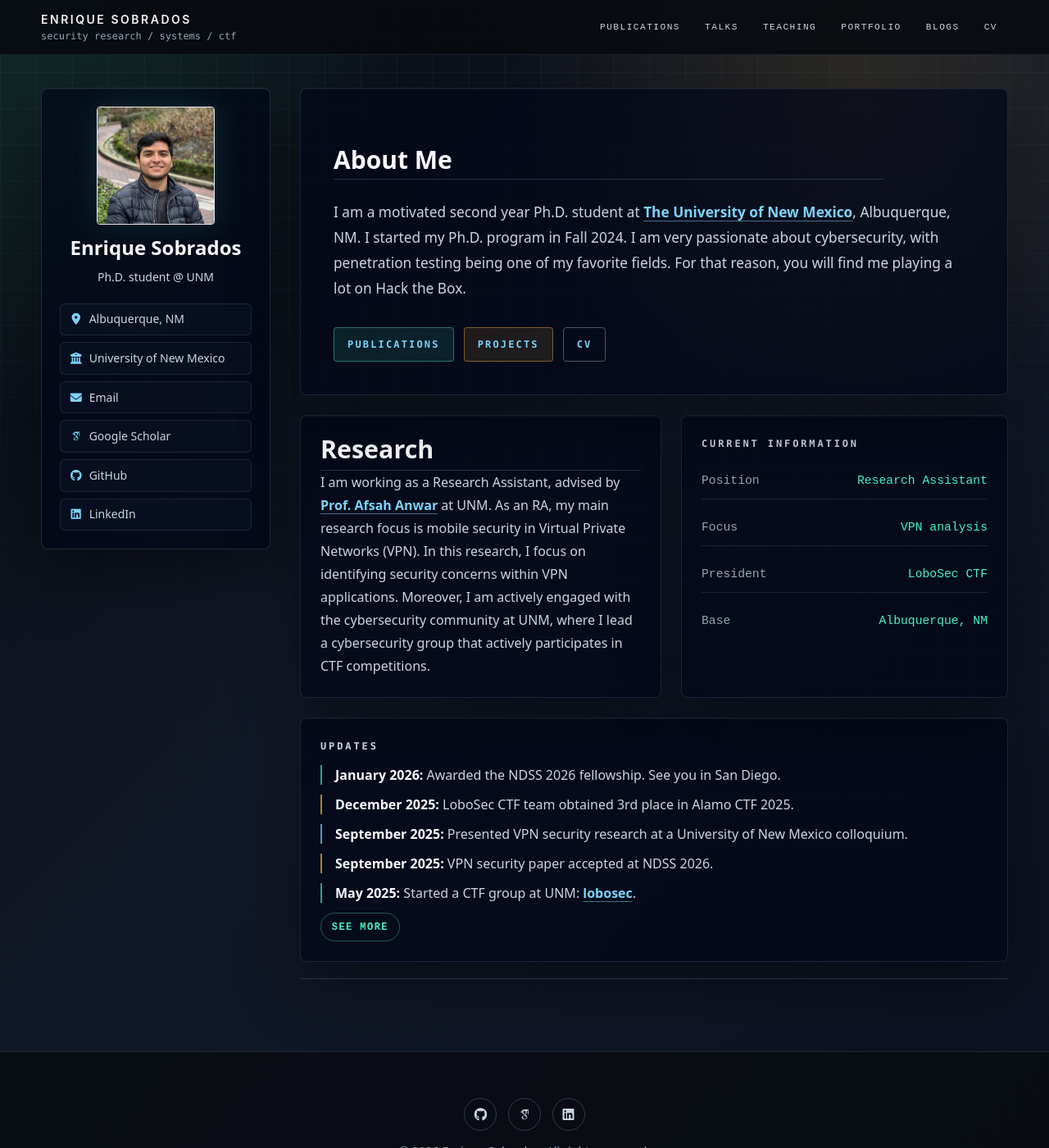
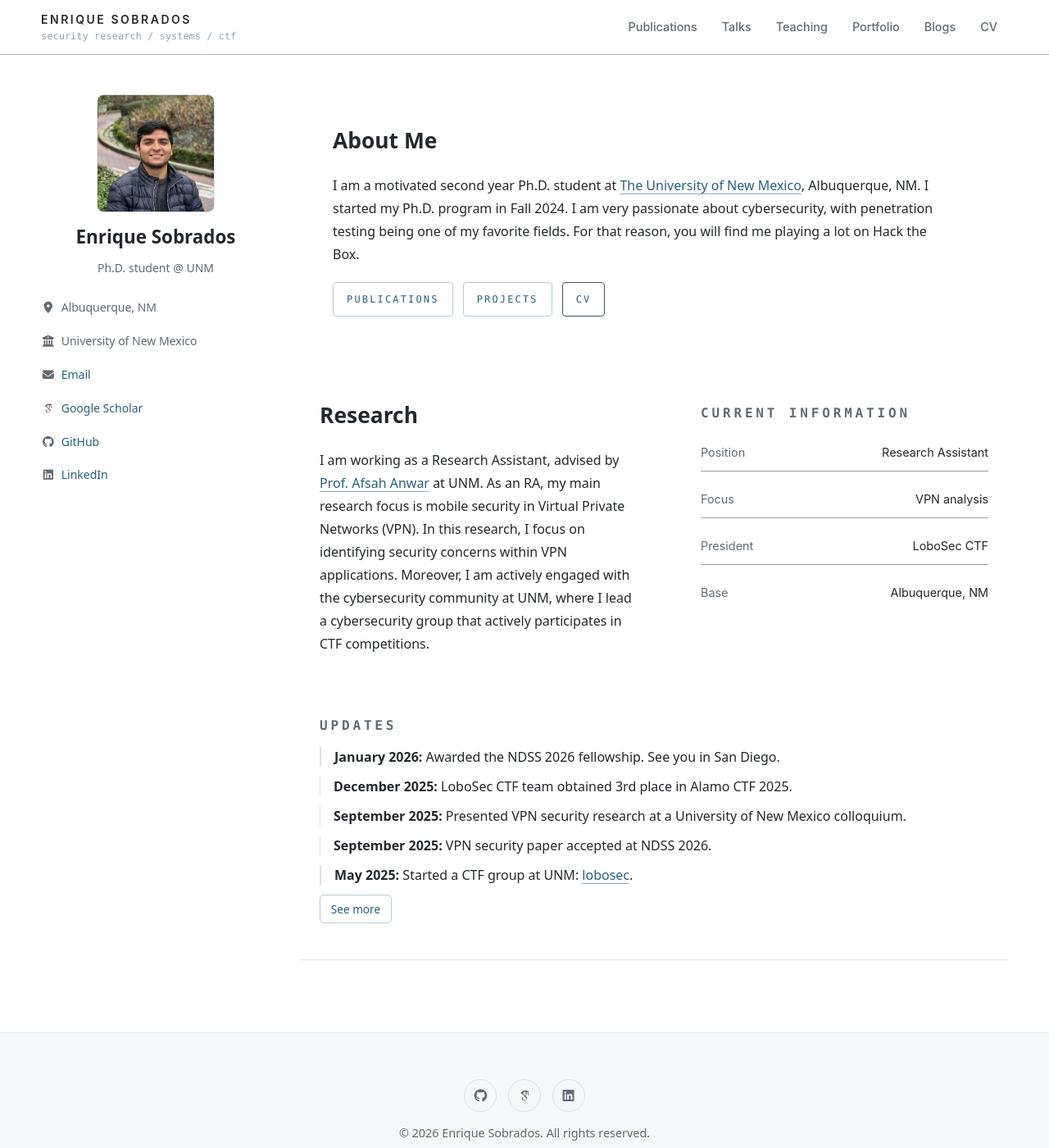
Before and after one commit to Enrique720/enrique720.github.io, a Jekyll site: the page built from _pages/about.md, in a window 1280 px wide and 1400 px high. Shown: the whole window at 82% size. Built offline with Jekyll 4.4.1, drawn with Linux system fonts in a browser that asks for light colours; nearby versions of some CDN libraries; some web fonts are replaced.

Commit message:
Refine site design with restrained colors and typography

```diff
--- a/_includes/head/custom.html
+++ b/_includes/head/custom.html
@@ -35,7 +35,7 @@
 <link rel="icon" type="image/png" href="{{ base_path }}/images/favicon-192x192.png" sizes="192x192"/>
 <link rel="manifest" href="{{ base_path }}/images/manifest.json"/>
 <link rel="icon" href="/images/favicon.ico"/>
-<meta name="theme-color" content="#080b10"/>
+<meta name="theme-color" content="#ffffff"/>
 <link rel="stylesheet" href="{{ base_path }}/assets/css/academicons.css"/>
 <link rel="stylesheet" href="https://cdnjs.cloudflare.com/ajax/libs/font-awesome/6.5.2/css/all.min.css" crossorigin="anonymous">
 <style>
@@ -1248,6 +1248,7 @@
     .signal-grid { grid-template-columns: 1.05fr .95fr; }
   }
 </style>
+<link rel="stylesheet" href="{{ base_path }}/assets/css/refined.css">
 <!-- Support for MatJax -->
 <script src="https://cdnjs.cloudflare.com/polyfill/v3/polyfill.min.js?features=es6"></script>
 <script src="https://code.jquery.com/jquery-3.6.0.min.js"></script>
--- /dev/null
+++ b/assets/css/refined.css
@@ -0,0 +1,157 @@
+/* Shared, restrained presentation for all site layouts. */
+:root {
+  --font: Inter, system-ui, -apple-system, "Segoe UI", sans-serif;
+  --ink: #24282c;
+  --muted: #626a73;
+  --line: #dde1e5;
+  --surface: #f5f6f7;
+  --accent: #286080;
+  --hover: #17445e;
+}
+body { background: #fff; color: var(--ink) !important; font-family: var(--font); }
+body::before { display: none; }
+::selection { background: #d9eaf3; color: var(--ink); }
+strong { color: var(--ink); }
+a { color: var(--accent); text-decoration-color: #8cb0c5; }
+a:hover { color: var(--hover); text-decoration-color: var(--hover); }
+:focus-visible { outline: 2px solid var(--accent); outline-offset: 4px; }
+#main { padding-top: 48px; }
+.masthead { background: #fff !important; border-color: var(--line); backdrop-filter: none; }
+.site-lockup__name { color: var(--ink) !important; font-size: 1rem; font-weight: 650; letter-spacing: 0; text-transform: none; }
+.site-lockup__tagline { color: var(--muted); font-family: inherit; }
+.site-lockup:hover .site-lockup__name { color: var(--accent) !important; }
+.masthead__menu-item a {
+  color: var(--muted) !important; font-family: inherit; font-size: .9rem;
+  font-weight: 500; letter-spacing: 0; text-transform: none; border-radius: 4px;
+}
+.masthead__menu-item a:hover { color: var(--accent) !important; background: var(--surface); border-color: transparent; }
+.nav-toggle { background: #fff; border-color: var(--line); color: var(--ink); }
+.nav-toggle:hover, .nav-toggle[aria-expanded="true"] { background: var(--surface); border-color: #a8b4be; }
+.navicon, .navicon::before, .navicon::after { background: var(--ink); }
+.security-card { background: transparent !important; border: 0; box-shadow: none !important; border-radius: 0; }
+.page.security-card, .archive.security-card, .sidebar .security-card { padding: 0 !important; }
+.hero-card, .section-panel { padding: 0; }
+.hero-card h2, .section-panel h2, .page__content h1, .page__content h2,
+.page__content h3, .archive h1, .archive h2, .page__title { color: var(--ink); }
+.hero-card h2, .section-panel h2 {
+  font-size: 1.65rem !important; line-height: 1.25; font-weight: 600 !important;
+  margin: 0 0 1rem !important; border: 0;
+}
+.hero-card p, .page__content p, .page__content li, .page__content ul,
+.archive p, .archive ul, .archive__item-excerpt { color: var(--ink); font-size: 1rem; line-height: 1.75; }
+.page__content a, .archive a, .hero-card a:not(.cta-link), .section-panel a:not(.cta-link) {
+  color: var(--accent) !important; font-weight: 500; text-decoration-color: #8cb0c5;
+}
+.page__content a:hover, .archive a:hover, .hero-card a:not(.cta-link):hover, .section-panel a:not(.cta-link):hover {
+  color: var(--hover) !important; text-decoration-color: var(--hover);
+}
+.hero-actions { margin-top: 1.25rem !important; }
+.signal-grid { margin-top: 2.5rem !important; gap: 2rem; }
+.section-panel { margin-top: 2.5rem; }
+.signal-grid .section-panel { margin-top: 0; }
+.section-kicker, .hero-kicker, .archive__eyebrow {
+  color: var(--muted) !important; font-family: inherit; font-size: .9rem;
+  font-weight: 600; letter-spacing: 0; text-transform: none;
+}
+.metric-row { color: var(--ink); border-color: var(--line); font-family: var(--font); font-size: .9rem; }
+.metric-row span:first-child { color: var(--muted); }
+.metric-row span:last-child { color: var(--ink); }
+.update-item, .update-item:nth-child(2n), .update-item:nth-child(3n) {
+  color: var(--ink); border-left-color: var(--line); border-left-width: 1px;
+}
+.author-card { color: var(--ink); }
+.author__avatar { text-align: center; margin-bottom: 1rem; }
+#author-avatar-img { display: block; width: 144px; height: 144px; object-fit: cover; border-radius: 8px; margin: 0 auto; }
+.author__content { text-align: center; }
+.author__bio { margin: .75rem 0 0; font-size: .9rem; }
+.author__urls-wrapper { margin-top: 1.25rem; }
+.author__urls-wrapper > button { display: none; }
+.author__urls { display: grid; gap: .25rem; padding: 0; margin: 0; list-style: none; font-size: .9rem; }
+#author-avatar-img { box-shadow: none !important; border-color: var(--line) !important; }
+.author__name { color: var(--ink) !important; font-size: 1.4rem !important; font-weight: 650 !important; line-height: 1.25 !important; }
+.author__bio, .author__pronouns { color: var(--muted) !important; }
+.author__urls li { background: transparent; border: 0; padding: .4rem 0; color: var(--muted); }
+.author__urls a { color: var(--accent); }
+.author__urls a:hover { color: var(--hover); }
+.author__urls i { color: var(--muted); }
+.archive > .page__title, .page__title, .publication-page .page__title, .detail-page .page__title {
+  font-size: 2rem; font-weight: 600; line-height: 1.3; margin-top: 0;
+}
+.archive__description { color: var(--muted) !important; }
+.archive > h2 { color: var(--muted); font-size: 1rem; font-weight: 600; letter-spacing: 0; text-transform: none; }
+.archive > hr { background: var(--line); }
+.archive__item { background: #fff; border: 1px solid var(--line); border-radius: 6px; box-shadow: none; transition: border-color .15s ease; }
+.archive__item:hover { background: #fff; border-color: #aab8c2; transform: none; }
+.archive__item-title { font-size: 1.2rem; font-weight: 600; line-height: 1.4; }
+.archive__item-title a { text-decoration: none !important; font-weight: 600; }
+.publication-card__authors { color: var(--muted) !important; }
+.publication-card__authors strong, .publication-detail__citation strong {
+  color: var(--ink) !important;
+  font-weight: 700;
+}
+.publication-card__authors i { color: var(--muted); }
+.publication-card__meta span, .listing-card__meta span, .detail-meta span, .publication-detail__meta span {
+  color: var(--muted); background: var(--surface); border-color: var(--line); font-family: inherit; font-size: .8rem;
+}
+.publication-card__meta i, .listing-card__meta i, .detail-meta i, .publication-detail__meta i { color: var(--muted); }
+.publication-card__status {
+  color: #52664b !important; background: #f0f4ed !important; border-color: #d4dece !important;
+  letter-spacing: 0; text-transform: none;
+}
+.publication-card__status i { color: #52664b !important; }
+.listing-card__excerpt, .listing-card__links, .page__meta { border-color: var(--line); }
+.publication-detail__section, .detail-content {
+  background: transparent; border: 0; border-top: 1px solid var(--line); border-radius: 0; padding: 1.25rem 0 0;
+}
+.publication-detail__section h2, .detail-content h1, .detail-content h2, .detail-content h3 {
+  color: var(--ink); font-weight: 600; letter-spacing: 0; text-transform: none;
+}
+.publication-detail__abstract p, .publication-detail__citation, .detail-content p, .detail-content li { color: var(--ink); }
+.publication-detail__citation, .publication-card__citation { border-color: #aab8c2; }
+.publication-detail__bibtex { background: var(--surface); border-color: var(--line); }
+.publication-detail__bibtex code { color: var(--ink); }
+.page__content code { background: var(--surface); color: #745144; border-color: var(--line); }
+.archive__item img, .page__content img, .archive__item-teaser img, .bordered-img, .responsive-img {
+  border-color: var(--line); border-radius: 8px; box-shadow: none;
+}
+.cta-link, .cta-link--gold, .cta-link--quiet, .updates-more summary,
+.listing-card__links a, .publication-card__links a, .publication-card__links button,
+.publication-detail__links a, .publication-detail__links button, .page__share .btn,
+.pagination--pager, .page__taxonomy-item {
+  color: var(--accent) !important; background: #fff; border: 1px solid #b9c9d3;
+  border-radius: 5px; box-shadow: none; font-family: inherit; font-size: .85rem;
+  font-weight: 500; line-height: 1.4; letter-spacing: 0; text-transform: none; transform: none;
+}
+.cta-link:hover, .cta-link--gold:hover, .cta-link--quiet:hover, .updates-more summary:hover,
+.listing-card__links a:hover, .publication-card__links a:hover, .publication-card__links button:hover,
+.publication-detail__links a:hover, .publication-detail__links button:hover, .page__share .btn:hover,
+.pagination--pager:hover, .page__taxonomy-item:hover {
+  background: #edf3f6; border-color: var(--accent); color: var(--hover) !important; transform: none;
+}
+.publication-card__links button.is-copied, .publication-detail__links button.is-copied {
+  background: #f0f4ed; border-color: #d4dece; color: #52664b !important;
+}
+.page__share { background: transparent; border: 0; border-top: 1px solid var(--line); border-radius: 0; padding: 1rem 0; }
+.page__share-title, .page__taxonomy-label { color: var(--muted); font-family: inherit; font-weight: 600; letter-spacing: 0; text-transform: none; }
+.page__share .btn i, .page__taxonomy-label i { color: var(--muted); }
+.pagination--pager { min-height: 48px; }
+.pagination--pager::before, .pagination--pager::after { color: var(--accent) !important; }
+.page__footer { color: var(--muted); background: var(--surface); border-color: var(--line); }
+.page__footer a, .page__footer-copyright { color: var(--muted); }
+.footer-social-icons a { border-color: var(--line); color: var(--muted); }
+.footer-social-icons a:hover { border-color: var(--accent); color: var(--accent); }
+table { color: var(--ink); }
+th, td { border-color: var(--line); }
+th { color: var(--ink); }
+@media (max-width: 899px) {
+  .visible-links { background: #fff; border-color: var(--line); box-shadow: 0 8px 24px #00000012; }
+  .masthead__menu-item a { font-size: .9rem; }
+}
+@media (max-width: 640px) {
+  .site-lockup__name { font-size: .95rem; letter-spacing: 0; }
+  .site-lockup__tagline { font-size: .7rem; }
+  .author__name { font-size: 1.05rem !important; white-space: normal; }
+  .archive > .page__title, .page__title, .publication-page .page__title, .detail-page .page__title { font-size: 1.6rem; }
+  .signal-grid { grid-template-columns: 1fr; }
+  .archive__item { padding: 1rem; }
+}
```
